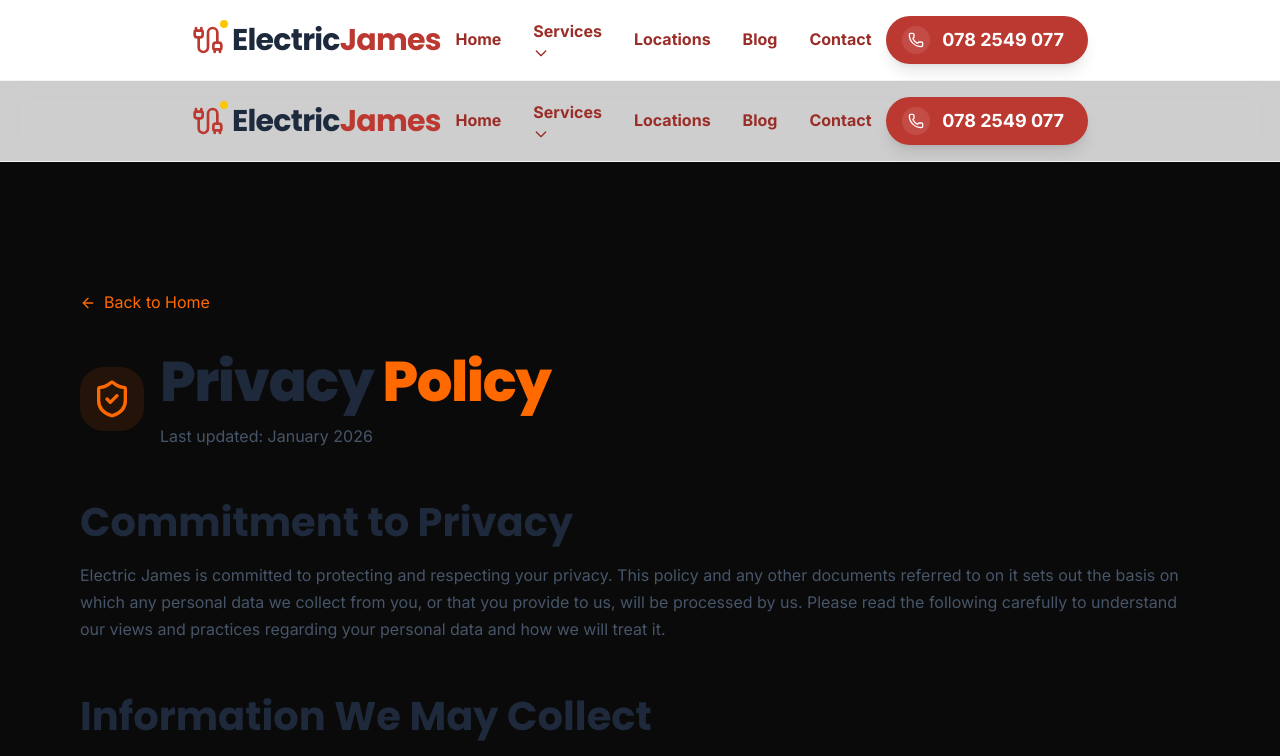
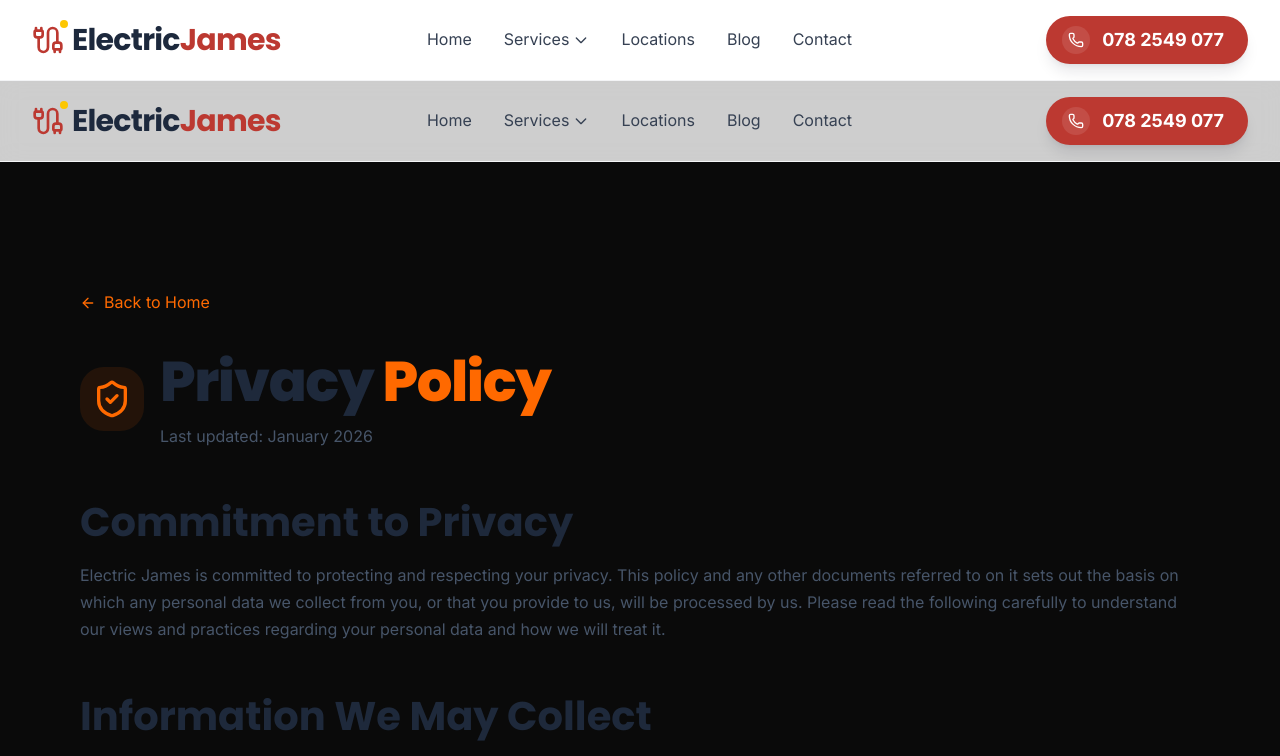
Before and after one commit to Codingvibes8/electjames, a Next.js app: page /privacy-policy in a window 1280 px wide. Shown: the top 756 px of the page. Built offline with nearby package versions, Linux system fonts and the light colour scheme.

Commit message:
fix: update contact section styles and improve header component layout and responsiveness

```diff
--- a/app/page.tsx
+++ b/app/page.tsx
@@ -94,12 +94,12 @@ export default function Home() {
       </section>
 
       {/* CTA Section */}
-      <section id="contact" className="section-lg bg-linear-to-br from-slate-200 via-red-800 to-primary-dark text-gray-800">
+      <section id="contact" className="section-lg bg-linear-to-br from-[#9A2D27] via-[#BC3931] to-[#7A2320] text-white">
         <div className="container mx-auto text-center">
           <h2 className="text-3xl lg:text-5xl font-bold mb-6" style={{ fontFamily: 'var(--font-poppins)' }}>
             Need an Electrician?
           </h2>
-          <p className="text-xl mb-8 max-w-2xl mx-auto opacity-90">
+          <p className="text-xl mb-8 max-w-2xl mx-auto text-white/90">
             Get in touch today for a free quote or emergency electrical services.
             We're here to help with all your electrical needs.
           </p>
--- a/components/Header.tsx
+++ b/components/Header.tsx
@@ -1,18 +1,11 @@
 'use client';
 
 import Link from 'next/link';
-
 import { useState } from 'react';
-import { Phone,Cable } from 'lucide-react';
-import { usePathname } from "next/navigation"
-
-
-
-
+import { Phone, Cable } from 'lucide-react';
+import { usePathname } from 'next/navigation';
 
 export default function Header() {
-
-
   const [mobileMenuOpen, setMobileMenuOpen] = useState(false);
   const [servicesDropdownOpen, setServicesDropdownOpen] = useState(false);
   const pathName = usePathname();
@@ -26,42 +19,55 @@ const pathName = usePathname();
     { name: 'Flood Damage Assessment', href: '/electrical-services-in-nw2/flood-damage-electrical-assessment' },
   ];
 
+  const navLinkClass = (href: string) =>
+    pathName === href
+      ? 'font-bold text-[#9A2D27] border-b-2 border-[#9A2D27] pb-0.5'
+      : 'text-gray-700 hover:text-primary transition-colors';
+
+  const isServicesActive = pathName.startsWith('/electrical-services-in-nw2');
+
   return (
-    <header className="sticky top-0 z-50 bg-white/80 backdrop-blur-md border-b border-gray-100 shadow-sm transition-all duration-300  px-4 md:px-16 lg:px-32">
-      <nav className="container mx-auto px-4">
-        <div className="flex items-center justify-between h-20">
+    <header className="sticky top-0 z-50 bg-white/80 backdrop-blur-md border-b border-gray-100 shadow-sm transition-all duration-300">
+      <nav className="max-w-7xl mx-auto px-4 sm:px-6 lg:px-8">
+        <div className="flex items-center justify-between h-16 sm:h-20">
           {/* Logo */}
-          <Link href="/" className="flex items-center justify-start gap-2 group">
+          <Link href="/" className="flex items-center gap-2 group shrink-0">
             <div className="relative">
-                <Cable className='w-8 h-8 text-primary group-hover:text-primary-dark transition-colors'/>
+              <Cable className="w-7 h-7 sm:w-8 sm:h-8 text-primary group-hover:text-primary-dark transition-colors" />
               <div className="absolute -top-1 -right-1 w-2 h-2 bg-yellow-400 rounded-full animate-pulse" />
             </div>
-            <span className="font-display font-bold text-2xl lg:text-3xl text-slate-800 tracking-tight">Electric<span className="text-primary">James</span></span>
+            <span className="font-display font-bold text-xl sm:text-2xl xl:text-3xl text-slate-800 tracking-tight">
+              Electric<span className="text-primary">James</span>
+            </span>
           </Link>
 
-          {/* / Navigation */}
-          <div className="hidden lg:flex items-center gap-8">
-            <Link href="/" className={`pathName ? "underline font-bold text-[#9A2D27] " : "text-gray-700 hover:text-primary transition-colors"`}>
+          {/* Desktop Navigation */}
+          <div className="hidden lg:flex items-center gap-6 xl:gap-8">
+            <Link href="/" className={navLinkClass('/')}>
               Home
             </Link>
-
-
-
 
             {/* Services Dropdown */}
             <div
               className="relative"
               onMouseEnter={() => setServicesDropdownOpen(true)}
               onMouseLeave={() => setServicesDropdownOpen(false)}
-
             >
-
-
-
-
-              <button type="button" className={`pathName ? "underline font-bold text-[#9A2D27] " : "text-gray-700 hover:text-primary transition-colors", "flex items-center gap-1"`}>
+              <button
+                type="button"
+                className={`flex items-center gap-1 ${
+                  isServicesActive
+                    ? 'font-bold text-[#9A2D27] border-b-2 border-[#9A2D27] pb-0.5'
+                    : 'text-gray-700 hover:text-primary transition-colors'
+                }`}
+              >
                 Services
-                <svg className={`w-4 h-4 transition-transform ${servicesDropdownOpen ? 'rotate-180' : ''}`} fill="none" stroke="currentColor" viewBox="0 0 24 24">
+                <svg
+                  className={`w-4 h-4 transition-transform ${servicesDropdownOpen ? 'rotate-180' : ''}`}
+                  fill="none"
+                  stroke="currentColor"
+                  viewBox="0 0 24 24"
+                >
                   <path strokeLinecap="round" strokeLinejoin="round" strokeWidth={2} d="M19 9l-7 7-7-7" />
                 </svg>
               </button>
@@ -90,36 +96,44 @@ const pathName = usePathname();
               )}
             </div>
 
-            <Link href="/locations" className={`pathName ? "underline font-bold text-[#9A2D27] " : "text-gray-700 hover:text-primary transition-colors"`}>
+            <Link href="/locations" className={navLinkClass('/locations')}>
               Locations
             </Link>
 
-            <Link href="/blog"className={`pathName ? "underline font-bold text-[#9A2D27] " : "text-gray-700 hover:text-primary transition-colors"`}>
+            <Link href="/blog" className={navLinkClass('/blog')}>
               Blog
             </Link>
 
-            <Link href="#contact" className={`pathName ? "underline font-bold text-[#9A2D27] " : "text-gray-700 hover:text-primary transition-colors"`}>
+            <Link href="#contact" className="text-gray-700 hover:text-primary transition-colors">
               Contact
             </Link>
           </div>
 
-          {/* CTA Buttons */}
-          <div className="hidden lg:flex items-center gap-4">
-            <a href="tel:078254907077" className="group flex items-center gap-3 bg-[#BC3931] hover:bg-[#9A2D27] text-white rounded-full pl-4 pr-6 py-2.5 transition-all shadow-lg shadow-[#BC3931]/20 hover:shadow-[#BC3931]/30 hover:-translate-y-0.5">
+          {/* CTA Button — separated from nav with ml-auto + gap */}
+          <div className="hidden lg:flex items-center ml-8 xl:ml-12">
+            <a
+              href="tel:078254907077"
+              className="group flex items-center gap-2 xl:gap-3 bg-[#BC3931] hover:bg-[#9A2D27] text-white rounded-full pl-3 pr-5 xl:pl-4 xl:pr-6 py-2 xl:py-2.5 transition-all shadow-lg shadow-[#BC3931]/20 hover:shadow-[#BC3931]/30 hover:-translate-y-0.5 whitespace-nowrap"
+            >
               <div className="bg-white/10 p-1.5 rounded-full group-hover:bg-white/20 transition-colors">
-                <Phone className='w-4 h-4'/>
+                <Phone className="w-4 h-4" />
               </div>
-              <div className="flex flex-col items-start leading-none">
-
-                <span className="font-bold text-lg">078 2549 077</span>
-              </div>
+              <span className="font-bold text-base xl:text-lg">078 2549 077</span>
             </a>
           </div>
 
-          {/* Mobile Menu Button */}
+          {/* Mobile: CTA + Hamburger */}
+          <div className="flex lg:hidden items-center gap-2 sm:gap-3">
+            <a
+              href="tel:078254907077"
+              className="flex items-center gap-1.5 bg-[#BC3931] hover:bg-[#9A2D27] text-white rounded-full px-3 py-2 sm:px-4 sm:py-2.5 transition-all shadow-md whitespace-nowrap"
+            >
+              <Phone className="w-4 h-4" />
+              <span className="font-bold text-sm sm:text-base hidden xs:inline">Call Now</span>
+            </a>
             <button
               type="button"
-            className="lg:hidden p-2 text-gray-700 hover:text-primary"
+              className="p-2 text-gray-700 hover:text-primary rounded-lg hover:bg-gray-100 transition-colors"
               onClick={() => setMobileMenuOpen(!mobileMenuOpen)}
               aria-label="Toggle menu"
             >
@@ -132,12 +146,19 @@ const pathName = usePathname();
               </svg>
             </button>
           </div>
+        </div>
 
         {/* Mobile Menu */}
         {mobileMenuOpen && (
-          <div className="lg:hidden absolute top-auto left-0 w-full bg-white border-b border-gray-100 shadow-xl fade-in z-40 ">
-            <div className="flex flex-col p-4 gap-2">
-              <Link href="/" onClick={() => setMobileMenuOpen(false)} className="px-4 py-3 rounded-lg text-slate-600 hover:bg-slate-50 hover:text-primary font-medium transition-colors">
+          <div className="lg:hidden absolute top-full left-0 right-0 bg-white border-b border-gray-100 shadow-xl fade-in z-40">
+            <div className="flex flex-col p-4 gap-1 max-w-7xl mx-auto">
+              <Link
+                href="/"
+                onClick={() => setMobileMenuOpen(false)}
+                className={`px-4 py-3 rounded-lg font-medium transition-colors ${
+                  pathName === '/' ? 'bg-red-50 text-[#9A2D27] font-bold' : 'text-slate-600 hover:bg-slate-50 hover:text-primary'
+                }`}
+              >
                 Home
               </Link>
 
@@ -145,20 +166,27 @@ const pathName = usePathname();
               <div className="rounded-lg overflow-hidden">
                 <button
                   type="button"
-                  className="w-full px-4 py-3 flex items-center justify-between text-slate-600 hover:bg-slate-50 hover:text-primary font-medium transition-colors"
+                  className={`w-full px-4 py-3 flex items-center justify-between font-medium transition-colors rounded-lg ${
+                    isServicesActive ? 'bg-red-50 text-[#9A2D27] font-bold' : 'text-slate-600 hover:bg-slate-50 hover:text-primary'
+                  }`}
                   onClick={() => setServicesDropdownOpen(!servicesDropdownOpen)}
                 >
                   Services
-                  <svg className={`w-4 h-4 transition-transform ${servicesDropdownOpen ? 'rotate-180' : ''}`} fill="none" stroke="currentColor" viewBox="0 0 24 24">
+                  <svg
+                    className={`w-4 h-4 transition-transform ${servicesDropdownOpen ? 'rotate-180' : ''}`}
+                    fill="none"
+                    stroke="currentColor"
+                    viewBox="0 0 24 24"
+                  >
                     <path strokeLinecap="round" strokeLinejoin="round" strokeWidth={2} d="M19 9l-7 7-7-7" />
                   </svg>
                 </button>
                 {servicesDropdownOpen && (
-                  <div className="bg-slate-50 px-4 pb-2">
+                  <div className="bg-slate-50 px-4 pb-2 rounded-b-lg">
                     <Link
                       href="/electrical-services-in-nw2"
                       onClick={() => setMobileMenuOpen(false)}
-                      className="block py-2 text-sm font-semibold text-primary"
+                      className="block py-2.5 text-sm font-semibold text-primary"
                     >
                       View All Services
                     </Link>
@@ -167,7 +195,7 @@ const pathName = usePathname();
                         key={service.href}
                         href={service.href}
                         onClick={() => setMobileMenuOpen(false)}
-                        className="block py-2 text-sm text-slate-600 hover:text-slate-900"
+                        className="block py-2.5 text-sm text-slate-600 hover:text-slate-900"
                       >
                         {service.name}
                       </Link>
@@ -176,20 +204,39 @@ const pathName = usePathname();
                 )}
               </div>
 
-              <Link href="/locations" onClick={() => setMobileMenuOpen(false)} className="px-4 py-3 rounded-lg text-slate-600 hover:bg-slate-50 hover:text-primary font-medium transition-colors">
+              <Link
+                href="/locations"
+                onClick={() => setMobileMenuOpen(false)}
+                className={`px-4 py-3 rounded-lg font-medium transition-colors ${
+                  pathName === '/locations' ? 'bg-red-50 text-[#9A2D27] font-bold' : 'text-slate-600 hover:bg-slate-50 hover:text-primary'
+                }`}
+              >
                 Locations
               </Link>
 
-              <Link href="/blog" onClick={() => setMobileMenuOpen(false)} className="px-4 py-3 rounded-lg text-slate-600 hover:bg-slate-50 hover:text-primary font-medium transition-colors">
+              <Link
+                href="/blog"
+                onClick={() => setMobileMenuOpen(false)}
+                className={`px-4 py-3 rounded-lg font-medium transition-colors ${
+                  pathName === '/blog' ? 'bg-red-50 text-[#9A2D27] font-bold' : 'text-slate-600 hover:bg-slate-50 hover:text-primary'
+                }`}
+              >
                 Blog
               </Link>
 
-              <Link href="#contact" onClick={() => setMobileMenuOpen(false)} className="px-4 py-3 rounded-lg text-slate-600 hover:bg-slate-50 hover:text-primary font-medium transition-colors">
+              <Link
+                href="#contact"
+                onClick={() => setMobileMenuOpen(false)}
+                className="px-4 py-3 rounded-lg text-slate-600 hover:bg-slate-50 hover:text-primary font-medium transition-colors"
+              >
                 Contact
               </Link>
 
-              <div className="mt-2 p-2 border-t border-gray-100">
-                <a href="tel:078254907077" className="w-full flex items-center bg-[#BC3931] justify-center gap-2 text-white font-bold py-3 rounded-xl shadow-lg shadow-[#BC3931]/20 active:scale-95 transition-all">
+              <div className="mt-3 pt-3 border-t border-gray-100">
+                <a
+                  href="tel:078254907077"
+                  className="w-full flex items-center bg-[#BC3931] justify-center gap-2 text-white font-bold py-3.5 rounded-xl shadow-lg shadow-[#BC3931]/20 active:scale-95 transition-all"
+                >
                   <Phone className="w-5 h-5" />
                   Call: 078 2549 077
                 </a>
```
Lines whose indentation alone changed are shown as unchanged.
